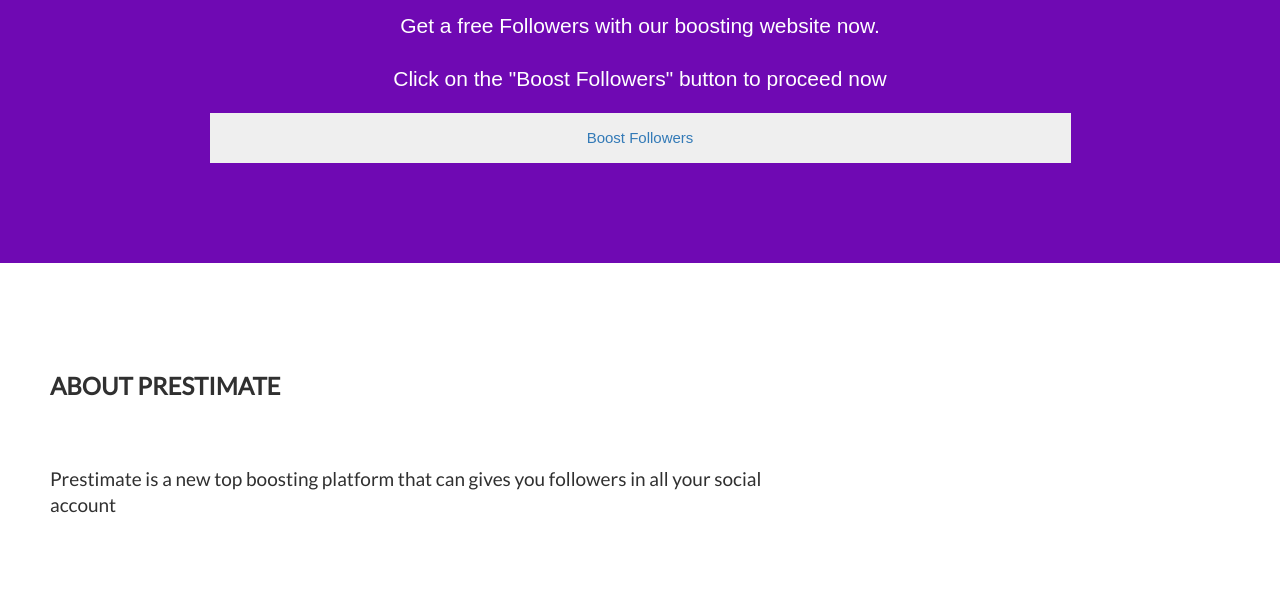
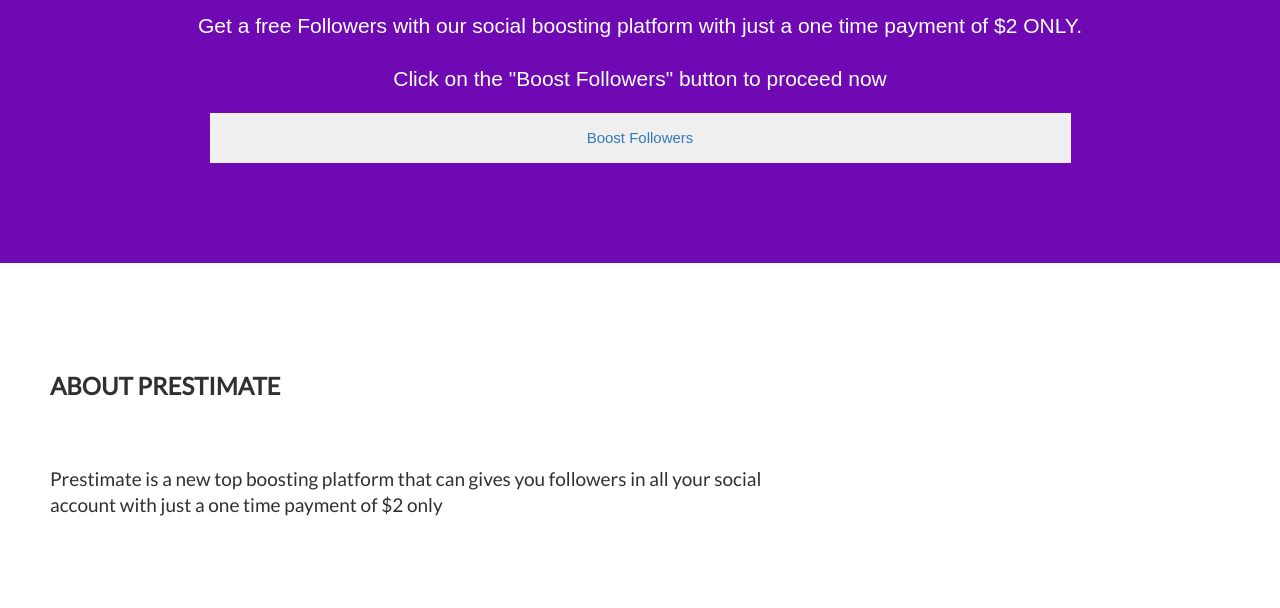
Before and after one commit to Boostech12/prestsocialboosting.com, a plain HTML site: page index.html in a window 1280 px wide. Shown: the part 192-800 px from the top of the page. Drawn offline with nearby package versions, Linux system fonts and the light colour scheme.

Commit message:
Update index.html

```diff
--- a/index.html
+++ b/index.html
@@ -43,7 +43,7 @@
 
 <div class="jumbotron text-center">
   <h1 class="slideanimation"> Boost your social Account</h1>
-  <p class="slideanimation">Get a free Followers with our boosting website now.</p>
+  <p class="slideanimation">Get a free Followers with our social boosting platform with just a one time payment of $2 ONLY.</p>
   <p class="slideanimation">Click on the "Boost Followers" button to proceed now </p>
   <form class="form-inline">
     <a href="#services">
@@ -59,7 +59,7 @@
   <div class="row">
     <div class="col-sm-8">
       <h2 class="slideanimation">About Prestimate</h2><br>
-      <h4 class="slideanimation">Prestimate is a new top boosting platform that can gives you followers in all your social account</h4><br>
+      <h4 class="slideanimation">Prestimate is a new top boosting platform that can gives you followers in all your social account with just a one time payment of $2 only</h4><br>
       <br>
     </div>
     <div class="col-sm-4">
```
